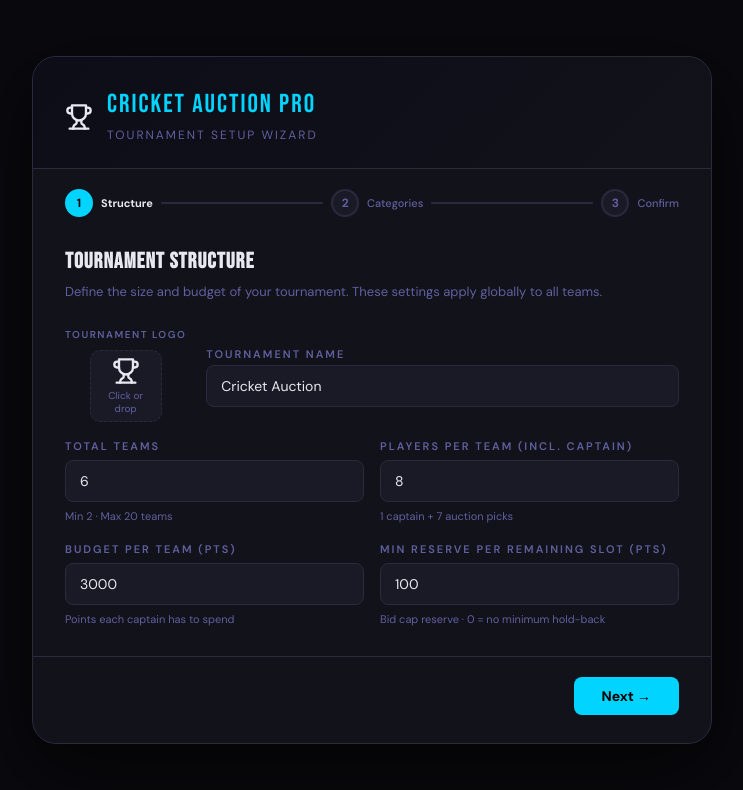
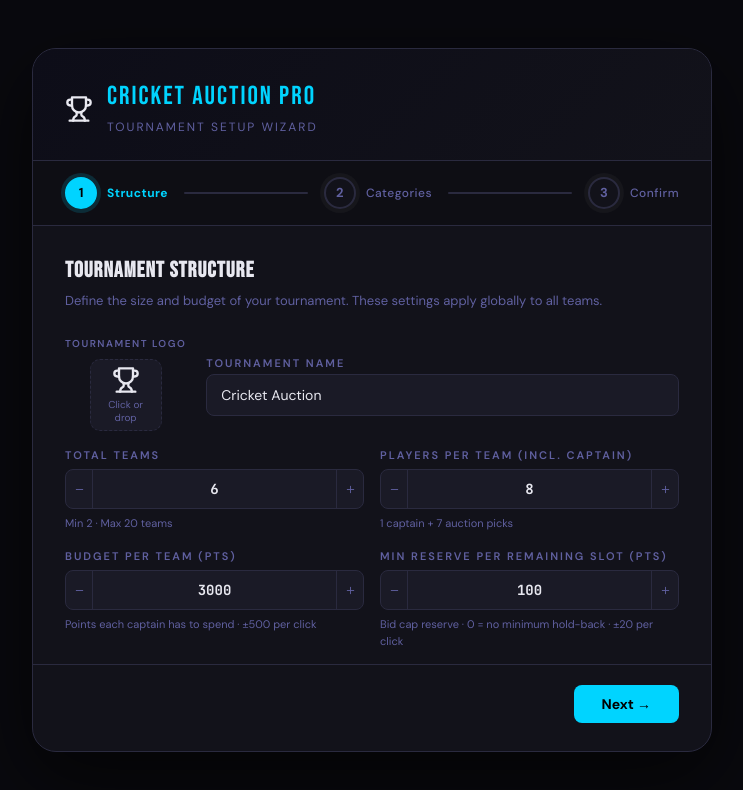
Before and after one commit to FaaizKadiwal/cricket-auction-pro, a React (Vite) app: page / in a window 1280 px wide. Shown: the top 790 px of the page, without its empty margins (268-1011 px from the left). Built offline with nearby package versions, Linux system fonts and the light colour scheme.

Commit message:
Download correction and further edits.

```diff
--- a/src/components/ConfigScreen/ConfigScreen.module.css
+++ b/src/components/ConfigScreen/ConfigScreen.module.css
@@ -7,17 +7,19 @@
   justify-content: center;
   padding: 24px;
   z-index: 200;
-  overflow-y: auto;
 }
 
 .panel {
   width: 100%;
   max-width: 680px;
+  height: min(88vh, 720px);
   background: var(--surface);
   border: 1px solid var(--border);
   border-radius: 24px;
   overflow: hidden;
   box-shadow: 0 24px 80px rgba(0,0,0,0.6);
+  display: flex;
+  flex-direction: column;
 }
 
 /* ─── Header bar ──────────────────────────────────────────────────────────────── */
@@ -73,64 +75,77 @@
 .steps {
   display: flex;
   align-items: center;
-  padding: 20px 32px 0;
+  padding: 0 32px;
   gap: 0;
+  background: rgba(0, 0, 0, 0.25);
+  border-bottom: 1px solid var(--border);
+  flex-shrink: 0;
 }
 
 .step {
   display: flex;
   align-items: center;
-  gap: 8px;
+  gap: 10px;
   flex-shrink: 0;
+  padding: 16px 0;
 }
 
 .stepDot {
-  width: 28px;
-  height: 28px;
+  width: 32px;
+  height: 32px;
   border-radius: 50%;
   border: 2px solid var(--border);
-  background: var(--surface2);
+  background: var(--surface);
   display: flex;
   align-items: center;
   justify-content: center;
-  font-size: 12px;
+  font-size: 13px;
   font-weight: 700;
   color: var(--muted);
   flex-shrink: 0;
   transition: all 0.3s;
+  box-shadow: 0 0 0 4px rgba(255,255,255,0.03);
 }
 
 .stepDotActive {
   border-color: var(--accent);
   background: var(--accent);
   color: #000;
+  box-shadow: 0 0 0 4px rgba(0,212,255,0.15);
 }
 
 .stepDotDone {
   border-color: var(--success);
   background: var(--success);
   color: #000;
+  box-shadow: 0 0 0 4px rgba(0,230,118,0.12);
 }
 
 .stepLabel {
-  font-size: 11px;
+  font-size: 12px;
   color: var(--muted);
   font-weight: 500;
   white-space: nowrap;
+  letter-spacing: 0.5px;
 }
 
 .stepLabelActive {
-  color: var(--text);
+  color: var(--accent);
   font-weight: 700;
+}
+
+.stepLabelDone {
+  color: var(--success);
 }
 
 .stepLine {
   flex: 1;
   height: 2px;
   background: var(--border);
-  margin: 0 8px;
+  margin: 0 16px;
   border-radius: 2px;
   transition: background 0.3s;
+  min-width: 32px;
 }
 
 .stepLineDone {
@@ -140,6 +155,9 @@
 /* ─── Body ────────────────────────────────────────────────────────────────────── */
 .body {
   padding: 28px 32px;
+  flex: 1;
+  overflow-y: auto;
+  min-height: 0;
 }
 
 .stepTitle {
@@ -322,7 +340,7 @@
 
 .catFields {
   display: grid;
-  grid-template-columns: 1fr 48px 70px 70px;
+  grid-template-columns: 1fr 48px 82px 82px;
   gap: 8px;
   align-items: start;
 }
@@ -337,6 +355,86 @@
   display: flex;
   flex-direction: column;
   gap: 6px;
+}
+
+.catStepper {
+  display: flex;
+  align-items: stretch;
+  background: var(--surface2);
+  border: 1px solid var(--border);
+  border-radius: 8px;
+  overflow: hidden;
+  height: 40px;
+  transition: border-color 0.2s;
+}
+
+.catStepper:focus-within {
+  border-color: var(--accent);
+}
+
+.catStepperDisabled {
+  opacity: 0.45;
+  pointer-events: none;
+}
+
+.catStepperError {
+  border-color: var(--danger) !important;
+}
+
+.catStepInput {
+  flex: 1;
+  border: none;
+  border-left: 1px solid var(--border);
+  border-right: 1px solid var(--border);
+  background: transparent;
+  color: var(--text);
+  font-family: var(--font-mono);
+  font-size: 14px;
+  font-weight: 700;
+  text-align: center;
+  height: 100%;
+  min-width: 0;
+  padding: 0 4px;
+}
+
+.catStepInput:focus { outline: none; }
+
+.catStepBtn {
+  flex-shrink: 0;
+  width: 26px;
+  border: none;
+  background: transparent;
+  color: var(--muted);
+  cursor: pointer;
+  display: flex;
+  align-items: center;
+  justify-content: center;
+  transition: background 0.15s, color 0.15s;
+}
+
+.catStepBtn:not(:disabled):hover {
+  background: rgba(255,255,255,0.07);
+  color: var(--text);
+}
+
+.catStepBtn:disabled {
+  opacity: 0.25;
+  cursor: not-allowed;
+}
+
+.catStepVal {
+  flex: 1;
+  display: flex;
+  align-items: center;
+  justify-content: center;
+  font-family: var(--font-mono);
+  font-size: 14px;
+  font-weight: 700;
+  color: var(--text);
+  border-left: 1px solid var(--border);
+  border-right: 1px solid var(--border);
+  -webkit-user-select: none;
+  user-select: none;
 }
 
 .colorInput {
@@ -511,7 +609,7 @@
 
 @media (max-width: 600px) {
   .overlay { padding: 0; align-items: flex-start; }
-  .panel { border-radius: 0; min-height: 100vh; }
+  .panel { border-radius: 0; height: 100dvh; max-width: 100%; }
   .panelHeader { padding: 20px; }
   .steps { padding: 16px 20px 0; }
   .stepLabel { display: none; }
@@ -520,6 +618,6 @@
   .logoRow { flex-direction: column; align-items: center; }
   .nameCol { width: 100%; align-self: auto; }
   .footer { padding: 16px 20px 24px; }
-  .catFields { grid-template-columns: 1fr 48px 60px 60px; }
+  .catFields { grid-template-columns: 1fr 48px 72px 72px; }
   .summaryGrid { grid-template-columns: 1fr; }
 }
--- a/src/components/ConfigScreen/ConfigScreen.tsx
+++ b/src/components/ConfigScreen/ConfigScreen.tsx
@@ -79,13 +79,17 @@ function Step1({ draft, onChange, errors, lockStructural }: Step1Props) {
 
         <div className={styles.formGroup}>
           <label className={styles.label}>Total Teams</label>
-          <input
-            className={`${styles.input} ${getErr(errors, 'totalTeams') ? styles.inputError : ''}`}
-            type="number" min={2} max={20}
-            value={draft.totalTeams}
-            disabled={lockStructural}
-            onChange={(e) => onChange({ totalTeams: Number(e.target.value) })}
-          />
+          <div className={`${styles.catStepper} ${lockStructural ? styles.catStepperDisabled : ''} ${getErr(errors, 'totalTeams') ? styles.catStepperError : ''}`}>
+            <button type="button" className={styles.catStepBtn}
+              onClick={() => onChange({ totalTeams: Math.max(2, draft.totalTeams - 1) })}
+              aria-label="Decrease teams" disabled={lockStructural || draft.totalTeams <= 2}
+            ><Icon name="minus" size={11} /></button>
+            <span className={styles.catStepVal}>{draft.totalTeams}</span>
+            <button type="button" className={styles.catStepBtn}
+              onClick={() => onChange({ totalTeams: Math.min(20, draft.totalTeams + 1) })}
+              aria-label="Increase teams" disabled={lockStructural || draft.totalTeams >= 20}
+            ><Icon name="plus" size={11} /></button>
+          </div>
           {getErr(errors, 'totalTeams')
             ? <span className={styles.fieldError}>{getErr(errors, 'totalTeams')}</span>
             : lockStructural
@@ -96,13 +100,17 @@ function Step1({ draft, onChange, errors, lockStructural }: Step1Props) {
 
         <div className={styles.formGroup}>
           <label className={styles.label}>Players per Team (incl. Captain)</label>
-          <input
-            className={`${styles.input} ${getErr(errors, 'playersPerTeam') ? styles.inputError : ''}`}
-            type="number" min={3} max={15}
-            value={draft.playersPerTeam}
-            disabled={lockStructural}
-            onChange={(e) => onChange({ playersPerTeam: Number(e.target.value) })}
-          />
+          <div className={`${styles.catStepper} ${lockStructural ? styles.catStepperDisabled : ''} ${getErr(errors, 'playersPerTeam') ? styles.catStepperError : ''}`}>
+            <button type="button" className={styles.catStepBtn}
+              onClick={() => onChange({ playersPerTeam: Math.max(3, draft.playersPerTeam - 1) })}
+              aria-label="Decrease players per team" disabled={lockStructural || draft.playersPerTeam <= 3}
+            ><Icon name="minus" size={11} /></button>
+            <span className={styles.catStepVal}>{draft.playersPerTeam}</span>
+            <button type="button" className={styles.catStepBtn}
+              onClick={() => onChange({ playersPerTeam: Math.min(15, draft.playersPerTeam + 1) })}
+              aria-label="Increase players per team" disabled={lockStructural || draft.playersPerTeam >= 15}
+            ><Icon name="plus" size={11} /></button>
+          </div>
           {getErr(errors, 'playersPerTeam')
             ? <span className={styles.fieldError}>{getErr(errors, 'playersPerTeam')}</span>
             : lockStructural
@@ -115,29 +123,51 @@ function Step1({ draft, onChange, errors, lockStructural }: Step1Props) {
 
         <div className={styles.formGroup}>
           <label className={styles.label}>Budget per Team (pts)</label>
+          <div className={`${styles.catStepper} ${getErr(errors, 'budget') ? styles.catStepperError : ''}`}>
+            <button type="button" className={styles.catStepBtn}
+              onClick={() => onChange({ budget: Math.max(100, draft.budget - 500) })}
+              aria-label="Decrease budget" disabled={draft.budget <= 100}
+            ><Icon name="minus" size={11} /></button>
             <input
-            className={`${styles.input} ${getErr(errors, 'budget') ? styles.inputError : ''}`}
               type="number" min={100}
+              className={styles.catStepInput}
               value={draft.budget}
               onChange={(e) => onChange({ budget: Number(e.target.value) })}
+              aria-label="Budget per team in points"
             />
+            <button type="button" className={styles.catStepBtn}
+              onClick={() => onChange({ budget: draft.budget + 500 })}
+              aria-label="Increase budget"
+            ><Icon name="plus" size={11} /></button>
+          </div>
           {getErr(errors, 'budget')
             ? <span className={styles.fieldError}>{getErr(errors, 'budget')}</span>
-            : <span className={styles.hint}>Points each captain has to spend</span>
+            : <span className={styles.hint}>Points each captain has to spend · ±500 per click</span>
           }
         </div>
 
         <div className={styles.formGroup}>
           <label className={styles.label}>Min Reserve per Remaining Slot (pts)</label>
+          <div className={`${styles.catStepper} ${getErr(errors, 'minBidReserve') ? styles.catStepperError : ''}`}>
+            <button type="button" className={styles.catStepBtn}
+              onClick={() => onChange({ minBidReserve: Math.max(0, draft.minBidReserve - 20) })}
+              aria-label="Decrease minimum reserve" disabled={draft.minBidReserve <= 0}
+            ><Icon name="minus" size={11} /></button>
             <input
-            className={`${styles.input} ${getErr(errors, 'minBidReserve') ? styles.inputError : ''}`}
               type="number" min={0}
+              className={styles.catStepInput}
               value={draft.minBidReserve}
               onChange={(e) => onChange({ minBidReserve: Number(e.target.value) })}
+              aria-label="Minimum bid reserve per slot"
             />
+            <button type="button" className={styles.catStepBtn}
+              onClick={() => onChange({ minBidReserve: draft.minBidReserve + 20 })}
+              aria-label="Increase minimum reserve"
+            ><Icon name="plus" size={11} /></button>
+          </div>
           {getErr(errors, 'minBidReserve')
             ? <span className={styles.fieldError}>{getErr(errors, 'minBidReserve')}</span>
-            : <span className={styles.hint}>Bid cap reserve · 0 = no minimum hold-back</span>
+            : <span className={styles.hint}>Bid cap reserve · 0 = no minimum hold-back · ±20 per click</span>
           }
         </div>
       </div>
@@ -282,24 +312,32 @@ function Step2({ draft, onChange, errors, setErrors, existingPlayers }: Step2Pro
 
                 <div className={styles.catFieldNum}>
                   <label className={styles.label}>Min</label>
-                  <input
-                    className={styles.input}
-                    type="number" min={0} max={squadSize}
-                    value={cat.min}
-                    title="Minimum picks per team"
-                    onChange={(e) => updateCat(i, { min: Number(e.target.value) })}
-                  />
+                  <div className={styles.catStepper}>
+                    <button type="button" className={styles.catStepBtn}
+                      onClick={() => updateCat(i, { min: Math.max(0, cat.min - 1) })}
+                      aria-label="Decrease minimum" disabled={cat.min <= 0}
+                    ><Icon name="minus" size={10} /></button>
+                    <span className={styles.catStepVal}>{cat.min}</span>
+                    <button type="button" className={styles.catStepBtn}
+                      onClick={() => updateCat(i, { min: Math.min(squadSize, cat.min + 1) })}
+                      aria-label="Increase minimum" disabled={cat.min >= squadSize}
+                    ><Icon name="plus" size={10} /></button>
+                  </div>
                 </div>
 
                 <div className={styles.catFieldNum}>
                   <label className={styles.label}>Max</label>
-                  <input
-                    className={styles.input}
-                    type="number" min={0} max={squadSize}
-                    value={cat.max}
-                    title="Maximum picks per team"
-                    onChange={(e) => updateCat(i, { max: Number(e.target.value) })}
-                  />
+                  <div className={styles.catStepper}>
+                    <button type="button" className={styles.catStepBtn}
+                      onClick={() => updateCat(i, { max: Math.max(0, cat.max - 1) })}
+                      aria-label="Decrease maximum" disabled={cat.max <= 0}
+                    ><Icon name="minus" size={10} /></button>
+                    <span className={styles.catStepVal}>{cat.max}</span>
+                    <button type="button" className={styles.catStepBtn}
+                      onClick={() => updateCat(i, { max: Math.min(squadSize, cat.max + 1) })}
+                      aria-label="Increase maximum" disabled={cat.max >= squadSize}
+                    ><Icon name="plus" size={10} /></button>
+                  </div>
                 </div>
               </div>
 
@@ -485,7 +523,7 @@ export function ConfigScreen({
                 <div className={`${styles.stepDot} ${step === s ? styles.stepDotActive : step > s ? styles.stepDotDone : ''}`}>
                   {step > s ? <Icon name="check" size={12} /> : s}
                 </div>
-                <span className={`${styles.stepLabel} ${step === s ? styles.stepLabelActive : ''}`}>
+                <span className={`${styles.stepLabel} ${step === s ? styles.stepLabelActive : step > s ? styles.stepLabelDone : ''}`}>
                   {STEP_LABELS[s]}
                 </span>
               </div>
--- a/src/components/Icon/Icon.tsx
+++ b/src/components/Icon/Icon.tsx
@@ -30,7 +30,9 @@ export type IconName =
   | 'shield-check'  // Squad Lock section
   | 'arrow-down'    // Demotion
   | 'undo'          // Undo sale
-  | 'camera';       // Image upload default
+  | 'camera'        // Image upload default
+  | 'plus'          // Increment stepper
+  | 'minus';        // Decrement stepper
 
 // ─── SVG Path Definitions (Lucide icon set, MIT License) ─────────────────────
 
@@ -222,6 +224,14 @@ const PATHS: Record<IconName, ReactNode> = {
       <circle cx="12" cy="13" r="3" />
     </>
   ),
+  plus: (
+    <>
+      <path d="M12 5v14" /><path d="M5 12h14" />
+    </>
+  ),
+  minus: (
+    <path d="M5 12h14" />
+  ),
 };
 
 // ─── Icon Component ───────────────────────────────────────────────────────────
--- a/src/styles/globals.css
+++ b/src/styles/globals.css
@@ -141,6 +141,17 @@ a {
   border: 0;
 }
 
+/* ─── Hide native number input spinners globally ────────────────────────────── */
+input[type='number']::-webkit-outer-spin-button,
+input[type='number']::-webkit-inner-spin-button {
+  -webkit-appearance: none;
+  margin: 0;
+}
+input[type='number'] {
+  -moz-appearance: textfield;
+  appearance: textfield;
+}
+
 /* ─── Focus ring (accessibility) ────────────────────────────────────────────── */
 :focus-visible {
   outline: 2px solid var(--accent);
```
Also changed, not shown: src/utils/pdf.ts (+27 -6 lines). Lines whose indentation alone changed are shown as unchanged.
